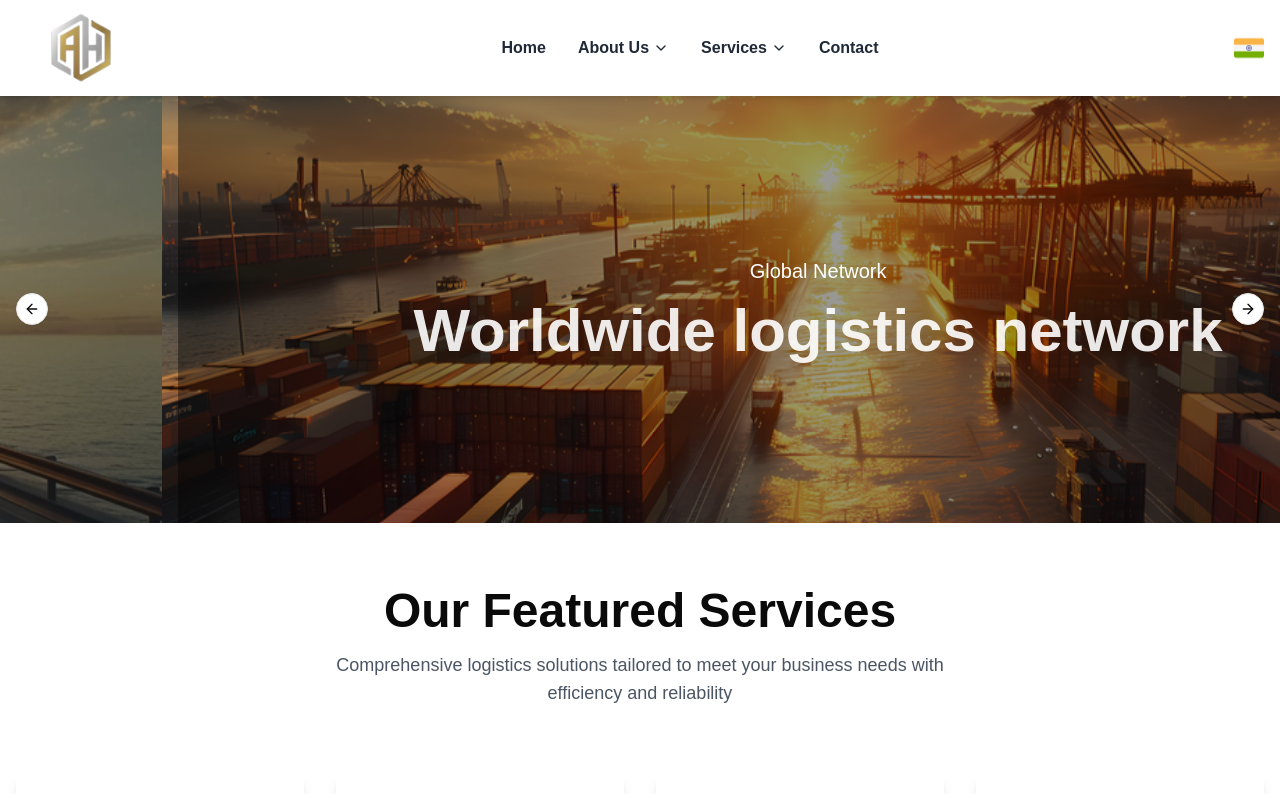
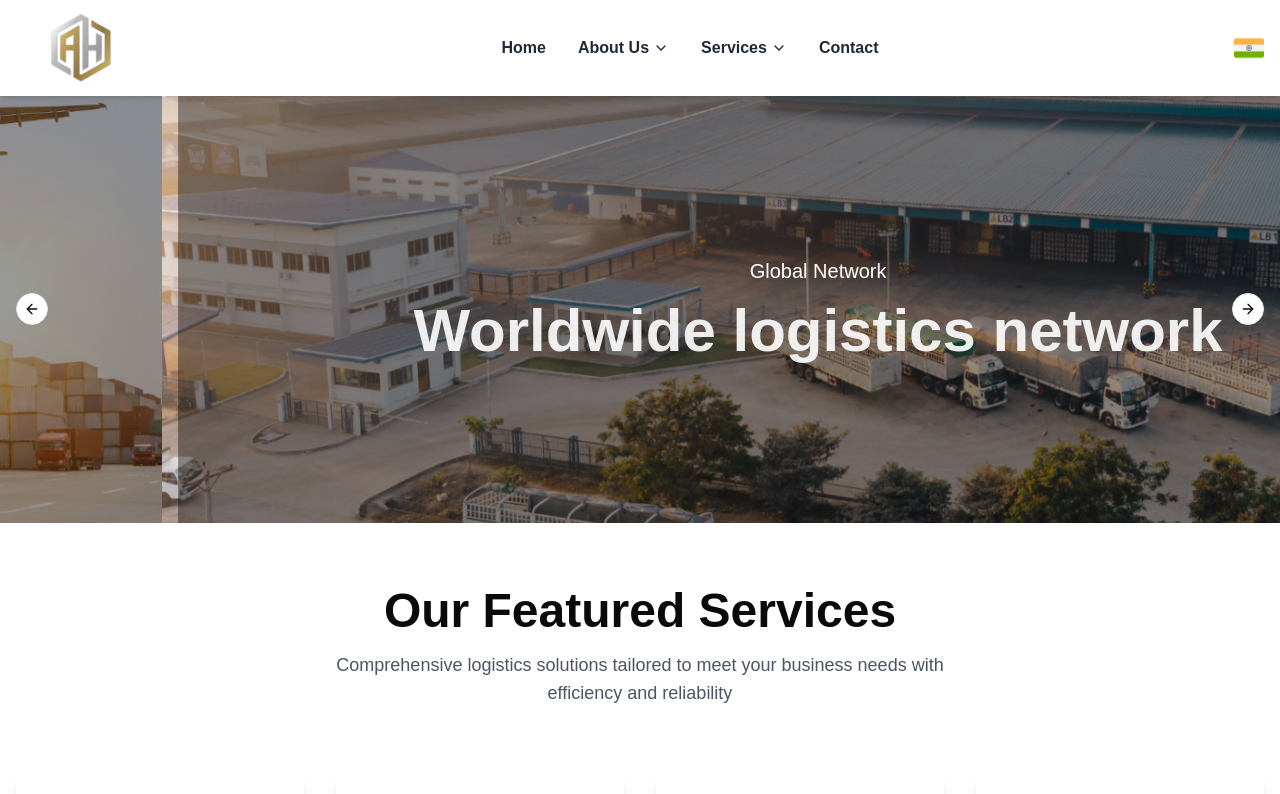
Before and after one commit to desirediv0/ah-systems, a Next.js app: page / in a window 1280 px wide. Shown: the top 794 px of the page. Built offline with nearby package versions, Linux system fonts and the light colour scheme.

Commit message:
refactor: update metadata and slider images for AH Systems branding

```diff
--- a/src/app/layout.js
+++ b/src/app/layout.js
@@ -15,8 +15,8 @@ const geistMono = localFont({
 });
 
 export const metadata = {
-  title: "Create Next App",
-  description: "Generated by create next app",
+  title: "AH Systems",
+  description: "AH Systems is a logistics company",
 };
 
 export default function RootLayout({ children }) {
@@ -25,7 +25,7 @@ export default function RootLayout({ children }) {
       <body
         className={`${geistSans.variable} ${geistMono.variable} antialiased`}
       >
-      <Header />
+        <Header />
         {children}
         <Footer />
       </body>
--- a/src/app/page.js
+++ b/src/app/page.js
@@ -8,17 +8,17 @@ import WhyGlobal from "./_components/Why-FPS-Global";
 
 const slides = [
   {
-    image: "/slider1.webp",
+    image: "/card/ocean-freight.jpg",
     title: "Global Logistics Solutions",
     description: "Connecting businesses worldwide"
   },
   {
-    image: "/slider2.webp",
+    image: "/card/air-freight.jpg",
     title: "Fast & Reliable",
     description: "Expert cargo handling services"
   },
   {
-    image: "/slider3.webp",
+    image: "/card/ground-transportation.jpg",
     title: "Global Network",
     description: "Worldwide logistics network"
   }
```
